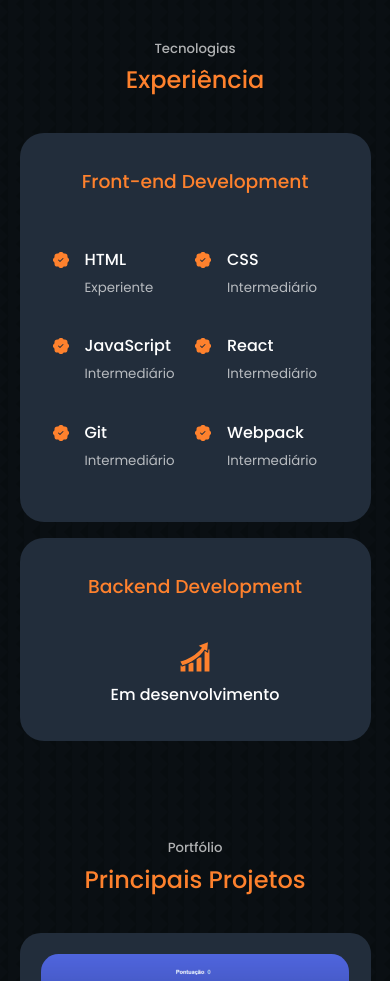
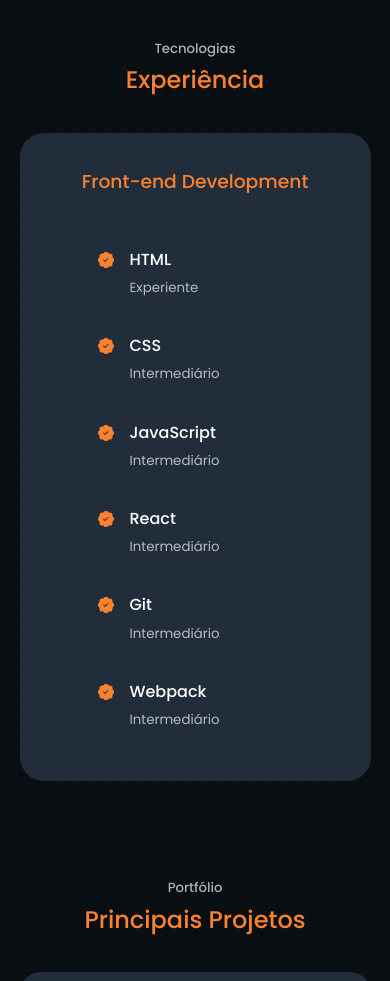
Before and after one commit to Campos2002/personal-portfolio, a React (Create React App) app: page / in a window 390 px wide. Shown: the part 2420-3401 px from the top of the page. Built offline with nearby package versions, Linux system fonts and the light colour scheme.

Commit message:
modificações no component Experience e Header

```diff
--- a/src/components/experience/Experience.jsx
+++ b/src/components/experience/Experience.jsx
@@ -1,7 +1,6 @@
 import React from 'react'
 import './experience.css'
 import { BsPatchCheckFill } from 'react-icons/bs'
-import { GiProgression } from 'react-icons/gi'
 
 const Experience = () => {
   return (
@@ -60,17 +59,6 @@ const Experience = () => {
           </div>
         </div>
 
-        {/* Início do Backend */}
-        <div>
-          <h3>Backend Development</h3>
-          <article className="experience__content__backend">
-            <GiProgression className='experience__details-icon-progress' />
-            <div>
-              <h4>Em desenvolvimento</h4>
-            </div>
-          </article>
-        </div>
-
       </div>
     </section>
   )
--- a/src/components/experience/experience.css
+++ b/src/components/experience/experience.css
@@ -1,7 +1,7 @@
 .experience__container {
-    display: grid;
-    grid-template-columns: 1fr 1fr;
-    gap: 2rem;
+    display: flex;
+    justify-content: center;
+    align-items: center;
 }
 
 .experience__container>div {
@@ -33,6 +33,7 @@
 .experience__details {
     display: flex;
     gap: 1rem;
+    margin: 0 45px;
 }
 
 .experience__details-icon {
@@ -80,8 +81,9 @@
 /* Small Devices */
 
 @media screen and (max-width: 600px) {
-    .experience__container {
-        gap: 1rem;
+    .experience__content {
+        display: grid;
+        grid-template-columns: 1fr;
     }
 
     .experience__container>div {
--- a/src/components/header/header.css
+++ b/src/components/header/header.css
@@ -34,17 +34,6 @@ header {
     padding: 1rem 1rem 1rem 1rem;
 }
 
-/* SCROLL DOWN ------------------- */
-
-.scroll__down {
-    position: absolute;
-    right: -2.3rem;
-    bottom: 5rem;
-    transform: rotate(90deg);
-    font-weight: 300;
-    font-size: 0.9rem;
-}
-
 /* MEDIA QUERYS -------------------------------------------------- */
 
 /* Medium Devices */
```
